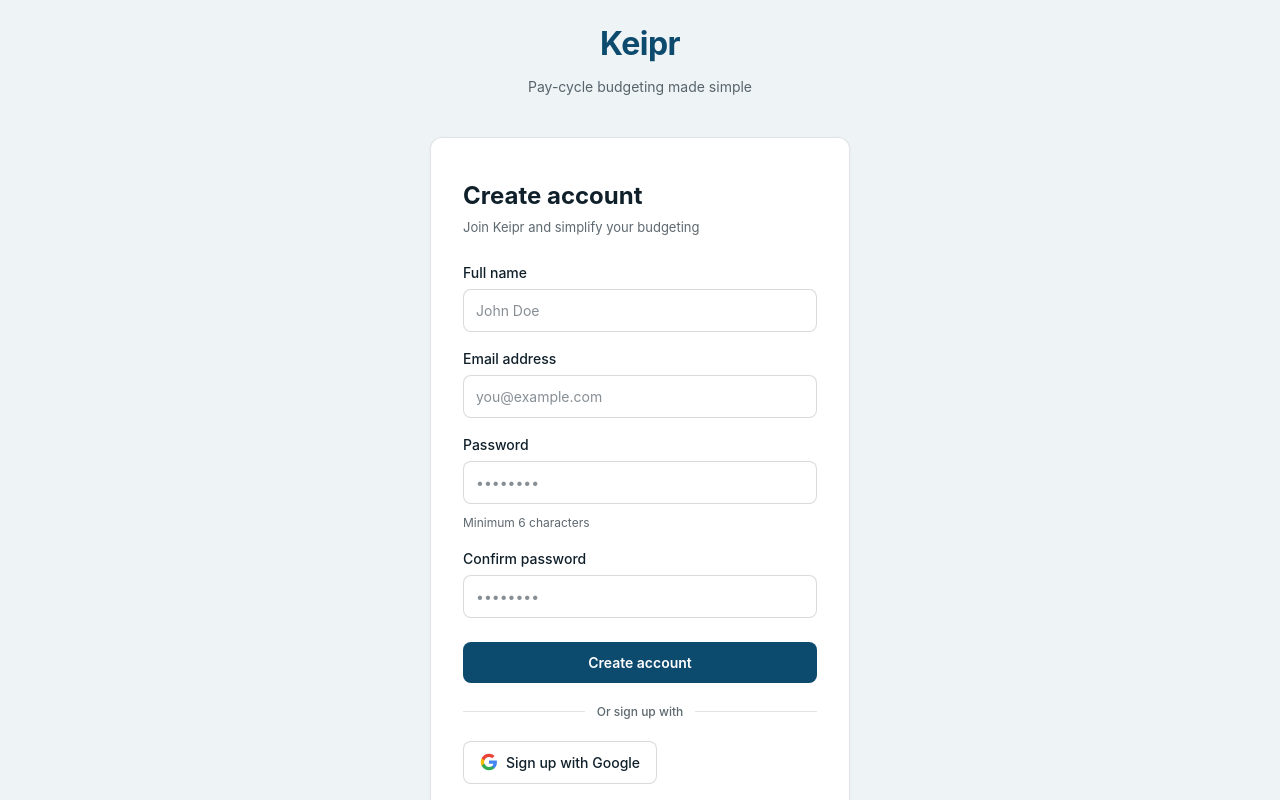
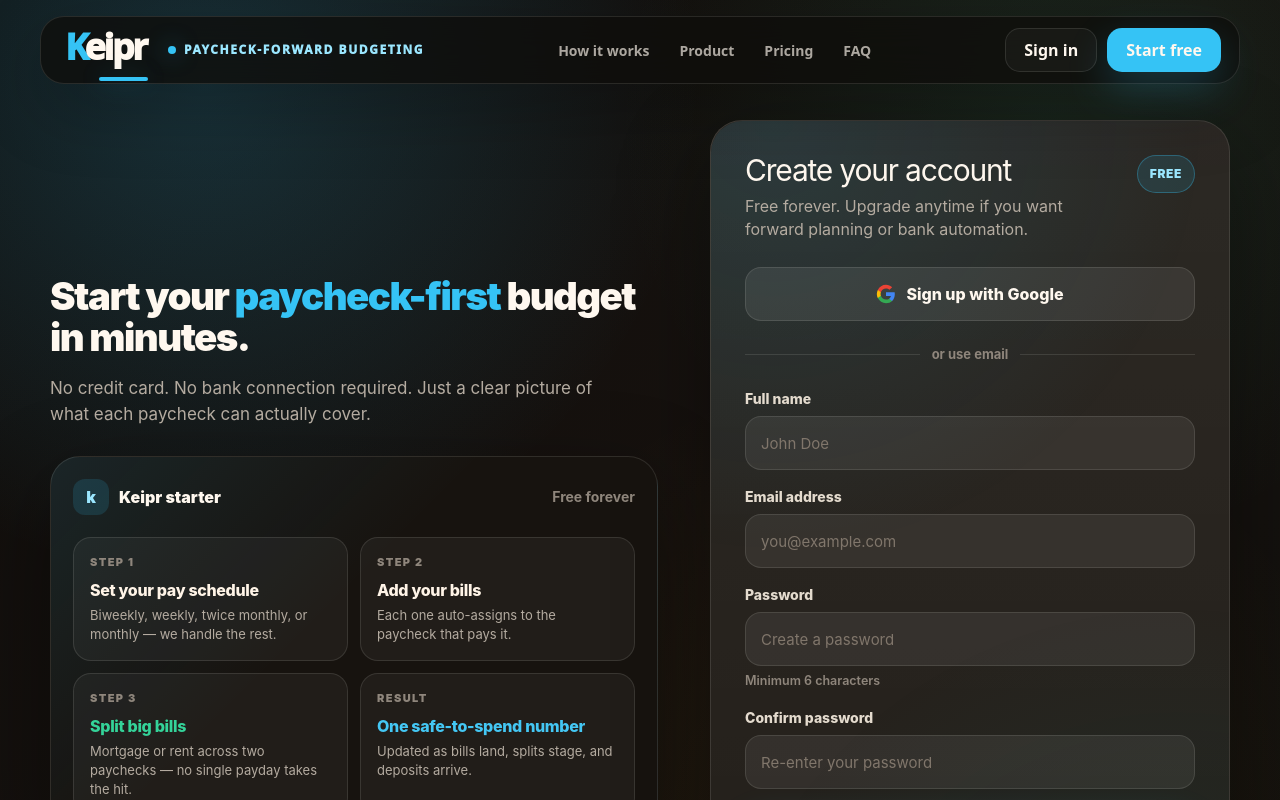
Before and after one commit to jesan-ux89/keiprwebsite, a Next.js app: page /auth/signup in a window 1280 px wide. Shown: the top 800 px of the page. Built offline with nearby package versions, Linux system fonts and the light colour scheme; no server answers.

Commit message:
/auth/signup: rebuild on login page's two-column shell (LandingNav + story + perks preview + form card)

```diff
--- a/src/app/auth/layout.tsx
+++ b/src/app/auth/layout.tsx
@@ -8,7 +8,7 @@ export default function AuthLayout({ children }: { children: React.ReactNode })
   const { colors, isDark } = useTheme();
   const pathname = usePathname();
 
-  if (pathname === '/auth/login') {
+  if (pathname === '/auth/login' || pathname === '/auth/signup') {
     return <>{children}</>;
   }
 
--- a/src/app/auth/signup/page.tsx
+++ b/src/app/auth/signup/page.tsx
@@ -4,12 +4,12 @@ import React, { useState } from 'react';
 import { useRouter } from 'next/navigation';
 import Link from 'next/link';
 import { useAuth } from '@/context/AuthContext';
-import { useTheme } from '@/context/ThemeContext';
+import LandingStyles from '@/components/landing/LandingStyles';
+import LandingNav from '@/components/landing/LandingNav';
 
 export default function SignupPage() {
   const router = useRouter();
   const { signUpWithEmail, signInWithGoogle, loading } = useAuth();
-  const { colors } = useTheme();
 
   const [fullName, setFullName] = useState('');
   const [email, setEmail] = useState('');
@@ -42,18 +42,14 @@ export default function SignupPage() {
     e.preventDefault();
     setError('');
 
-    if (!validateForm()) {
-      return;
-    }
+    if (!validateForm()) return;
 
     setIsSubmitting(true);
-
     try {
       await signUpWithEmail(email, password, fullName);
       router.push('/onboarding/pay-schedule');
     } catch (err) {
-      const errorMessage = err instanceof Error ? err.message : 'Failed to create account';
-      setError(errorMessage);
+      setError(err instanceof Error ? err.message : 'Failed to create account');
     } finally {
       setIsSubmitting(false);
     }
@@ -62,293 +58,467 @@ export default function SignupPage() {
   const handleGoogleSignUp = async () => {
     setError('');
     setIsSubmitting(true);
-
     try {
       await signInWithGoogle();
       router.push('/onboarding/pay-schedule');
     } catch (err) {
-      const errorMessage = err instanceof Error ? err.message : 'Failed to sign up with Google';
-      setError(errorMessage);
+      setError(err instanceof Error ? err.message : 'Failed to sign up with Google');
     } finally {
       setIsSubmitting(false);
     }
   };
 
-  const styles = {
-    form: {
-      display: 'flex',
-      flexDirection: 'column' as const,
-      gap: '16px',
-    },
-    formGroup: {
-      display: 'flex',
-      flexDirection: 'column' as const,
-      gap: '6px',
-    },
-    label: {
-      fontSize: '14px',
-      fontWeight: '500',
-      color: colors.text,
-      display: 'block',
-    },
-    input: {
-      width: '100%',
-      padding: '10px 12px',
-      borderRadius: '8px',
-      border: `1px solid ${colors.inputBorder}`,
-      backgroundColor: colors.inputBg,
-      color: colors.text,
-      fontSize: '14px',
-      fontFamily: 'inherit',
-      transition: 'all 0.2s ease',
-      boxSizing: 'border-box' as const,
-      outline: 'none',
-    },
-    inputFocus: {
-      borderColor: colors.electric,
-      boxShadow: `0 0 0 3px ${colors.electric}20`,
-    },
-    errorMessage: {
-      fontSize: '13px',
-      color: colors.red,
-      marginTop: '4px',
-      display: 'block',
-    },
-    submitButton: {
-      padding: '10px 16px',
-      borderRadius: '8px',
-      border: 'none',
-      backgroundColor: colors.midnight,
-      color: '#FFFFFF',
-      fontSize: '14px',
-      fontWeight: '600',
-      cursor: 'pointer',
-      transition: 'all 0.2s ease',
-      marginTop: '8px',
-      fontFamily: 'inherit',
-    },
-    submitButtonHover: {
-      opacity: 0.9,
-      transform: 'translateY(-1px)',
-    },
-    submitButtonDisabled: {
-      opacity: 0.5,
-      cursor: 'not-allowed',
-    },
-    divider: {
-      display: 'flex',
-      alignItems: 'center',
-      gap: '12px',
-      margin: '20px 0',
-    },
-    dividerLine: {
-      flex: 1,
-      height: '1px',
-      backgroundColor: colors.cardBorder,
-    },
-    dividerText: {
-      fontSize: '12px',
-      color: colors.textMuted,
-      fontWeight: '500',
-    },
-    googleButton: {
-      padding: '10px 16px',
-      borderRadius: '8px',
-      border: `1px solid ${colors.inputBorder}`,
-      backgroundColor: colors.card,
-      color: colors.text,
-      fontSize: '14px',
-      fontWeight: '500',
-      cursor: 'pointer',
-      transition: 'all 0.2s ease',
-      display: 'flex',
-      alignItems: 'center',
-      justifyContent: 'center',
-      gap: '8px',
-      fontFamily: 'inherit',
-    },
-    googleButtonHover: {
-      borderColor: colors.electric,
-      backgroundColor: `${colors.electric}10`,
-    },
-    linksContainer: {
-      display: 'flex',
-      flexDirection: 'column' as const,
-      gap: '12px',
-      marginTop: '20px',
-      fontSize: '13px',
-      textAlign: 'center' as const,
-    },
-    link: {
-      color: colors.electric,
-      textDecoration: 'none',
-      fontWeight: '500',
-      transition: 'opacity 0.2s ease',
-    },
-    linkHover: {
-      opacity: 0.8,
-    },
-    signinText: {
-      color: colors.textMuted,
-    },
-  };
+  const busy = isSubmitting || loading;
 
   return (
-    <div>
-      <h1 style={{ fontSize: '24px', fontWeight: '700', color: colors.text, marginBottom: '4px' }}>
-        Create account
-      </h1>
-      <p style={{ fontSize: '13px', color: colors.textMuted, marginBottom: '24px' }}>
-        Join Keipr and simplify your budgeting
+    <div className="landingRoot">
+      <LandingStyles />
+      <LandingNav />
+
+      <main className="loginPage">
+        <style>{`
+          .loginPage {
+            color: #fff8ef;
+            font-family: Inter, ui-sans-serif, system-ui, -apple-system, BlinkMacSystemFont, "Segoe UI", sans-serif;
+          }
+
+          .loginShell {
+            min-height: calc(100vh - 132px);
+            display: grid;
+            grid-template-columns: minmax(0, 1fr) minmax(430px, 520px);
+            gap: 52px;
+            align-items: center;
+            width: min(1180px, calc(100% - 40px));
+            margin: 0 auto;
+            padding: 36px 0 56px;
+          }
+
+          .story { max-width: 650px; }
+          .story h1 {
+            margin: 0;
+            max-width: 640px;
+            font-size: clamp(28px, 3vw, 42px);
+            line-height: 1.08;
+            letter-spacing: -0.04em;
+            font-weight: 900;
+          }
+          .story h1 em { color: #35c3f5; font-style: normal; }
+          .storyCopy {
+            margin: 16px 0 28px;
+            max-width: 580px;
+            color: #b4aba0;
+            font-size: 17px;
+            line-height: 1.55;
+          }
+
+          .preview {
+            max-width: 620px;
+            border-radius: 30px;
+            padding: 22px;
+            background:
+              linear-gradient(135deg, rgba(53, 195, 245, 0.1), transparent 44%),
+              #17130f;
+            color: #fff8ef;
+            box-shadow: 0 32px 90px rgba(0, 0, 0, 0.38);
+            border: 1px solid rgba(255, 248, 239, 0.11);
+          }
+          .previewTop {
+            display: flex;
+            align-items: center;
+            justify-content: space-between;
+            margin-bottom: 22px;
+          }
+          .previewTitle {
+            display: flex;
+            align-items: center;
+            gap: 10px;
+            font-weight: 900;
+          }
+          .miniLogo {
+            width: 36px;
+            height: 36px;
+            border-radius: 12px;
+            background: rgba(53, 195, 245, 0.14);
+            display: grid;
+            place-items: center;
+            color: #9be7ff;
+            font-weight: 950;
+          }
+          .updated { color: #8f867c; font-size: 14px; font-weight: 750; }
+
+          .perksGrid { display: grid; grid-template-columns: repeat(2, 1fr); gap: 12px; }
+          .perkCard {
+            border-radius: 18px;
+            padding: 16px;
+            background: rgba(255,255,255,0.045);
+            border: 1px solid rgba(255,248,239,0.11);
+          }
+          .perkLabel {
+            font-size: 11px;
+            font-weight: 950;
+            color: #8f867c;
+            letter-spacing: 0.13em;
+            text-transform: uppercase;
+            margin: 0 0 8px;
+          }
+          .perkTitle {
+            font-size: 16px;
+            font-weight: 850;
+            color: #fff4e7;
+            margin: 0 0 4px;
+            letter-spacing: -0.02em;
+          }
+          .perkDetail {
+            font-size: 13px;
+            color: #b4aba0;
+            line-height: 1.45;
+            margin: 0;
+          }
+          .perkAccent { color: #34d399; }
+          .perkAccentBlue { color: #44c7f4; }
+          .perkAccentGold { color: #ffd684; }
+
+          .loginCard {
+            position: relative;
+            background:
+              linear-gradient(180deg, rgba(255,255,255,0.06), rgba(255,255,255,0.02)),
+              #1f1b16;
+            border: 1px solid rgba(255,248,239,0.11);
+            border-radius: 32px;
+            padding: 34px;
+            box-shadow: 0 32px 90px rgba(0,0,0,0.38);
+            overflow: hidden;
+          }
+          .loginCard::before {
+            content: "";
+            position: absolute;
+            inset: 0;
+            border-radius: 32px;
+            pointer-events: none;
+            background:
+              radial-gradient(circle at 12% 0%, rgba(53,195,245,0.12), transparent 44%),
+              radial-gradient(circle at 90% 110%, rgba(13,148,136,0.11), transparent 45%);
+          }
+          .loginCard > * { position: relative; z-index: 1; }
+          .loginHead {
+            display: flex;
+            justify-content: space-between;
+            align-items: flex-start;
+            gap: 20px;
+            margin-bottom: 26px;
+          }
+          .loginHead h2 {
+            margin: 0 0 8px;
+            font-size: 30px;
+            line-height: 1.05;
+            letter-spacing: -0.04em;
+          }
+          .loginHead p { margin: 0; color: #b4aba0; line-height: 1.45; }
+          .freePill {
+            flex: 0 0 auto;
+            border-radius: 999px;
+            padding: 9px 12px;
+            background: rgba(53,195,245,0.12);
+            color: #9be7ff;
+            border: 1px solid rgba(53,195,245,0.32);
+            font-weight: 900;
+            font-size: 12px;
+            letter-spacing: 0.05em;
+            text-transform: uppercase;
+          }
+
+          .googleButton {
+            width: 100%;
+            height: 54px;
+            border: 1px solid rgba(255,248,239,0.11);
+            background: rgba(255,255,255,0.08);
+            border-radius: 16px;
+            color: #fff8ef;
+            font: inherit;
+            font-weight: 850;
+            display: flex;
+            align-items: center;
+            justify-content: center;
+            gap: 10px;
+            cursor: pointer;
+            transition: transform 160ms ease, border-color 160ms ease, background 160ms ease;
+          }
+          .googleButton:hover:not(:disabled) {
+            transform: translateY(-1px);
+            border-color: rgba(53,195,245,0.45);
+            background: rgba(53,195,245,0.08);
+          }
+          .googleButton:disabled,
+          .submitButton:disabled { cursor: not-allowed; opacity: 0.58; }
+
+          .divider {
+            display: grid;
+            grid-template-columns: 1fr auto 1fr;
+            gap: 12px;
+            align-items: center;
+            margin: 24px 0;
+            color: #8f867c;
+            font-size: 13px;
+            font-weight: 750;
+          }
+          .divider::before, .divider::after {
+            content: "";
+            height: 1px;
+            background: rgba(255,248,239,0.11);
+          }
+
+          .formGroup { margin-bottom: 16px; }
+          .formGroup label {
+            display: block;
+            margin-bottom: 7px;
+            color: #e4dbce;
+            font-size: 14px;
+            font-weight: 850;
+          }
+          .input {
+            width: 100%;
+            height: 54px;
+            border: 1px solid rgba(255,248,239,0.11);
+            border-radius: 16px;
+            background: rgba(255,255,255,0.065);
+            color: #fff8ef;
+            padding: 0 15px;
+            font: inherit;
+            font-size: 15px;
+            outline: none;
+            transition: border 160ms ease, box-shadow 160ms ease, background 160ms ease;
+          }
+          .input::placeholder { color: #80766b; }
+          .input:focus {
+            border-color: rgba(53,195,245,0.7);
+            background: rgba(255,255,255,0.09);
+            box-shadow: 0 0 0 4px rgba(53,195,245,0.12);
+          }
+          .helperText {
+            margin: 6px 0 0;
+            color: #8f867c;
+            font-size: 12.5px;
+            font-weight: 600;
+          }
+
+          .submitButton {
+            width: 100%;
+            height: 56px;
+            border: 0;
+            border-radius: 17px;
+            background: #35c3f5;
+            color: #06151d;
+            font: inherit;
+            font-size: 16px;
+            font-weight: 950;
+            cursor: pointer;
+            box-shadow: 0 18px 38px rgba(53,195,245,0.2);
+            transition: transform 160ms ease, box-shadow 160ms ease;
+          }
+          .submitButton:hover:not(:disabled) {
+            transform: translateY(-1px);
+            box-shadow: 0 22px 44px rgba(53,195,245,0.24);
+          }
+
+          .errorMessage {
+            margin: 0 0 18px;
+            padding: 12px 14px;
+            border-radius: 14px;
+            background: rgba(255,107,107,0.1);
+            border: 1px solid rgba(255,107,107,0.22);
+            color: #ffaaa5;
+            font-size: 14px;
+            line-height: 1.4;
+          }
+
+          .legalCopy {
+            margin: 18px 0 0;
+            color: #8f867c;
+            font-size: 12.5px;
+            line-height: 1.5;
+            text-align: center;
+          }
+          .legalCopy a { color: #6bd8ff; font-weight: 750; text-decoration: none; }
+
+          .createAccount {
+            text-align: center;
+            color: #b4aba0;
+            font-size: 14px;
+            margin: 22px 0 0;
+          }
+          .createAccount a { color: #6bd8ff; font-weight: 850; text-decoration: none; }
+
+          @media (max-width: 980px) {
+            .loginShell {
+              grid-template-columns: 1fr;
+              gap: 32px;
+              padding: 24px 0 44px;
+              min-height: 0;
+            }
+            .story { max-width: none; }
+          }
+          @media (max-width: 640px) {
+            .loginShell { width: min(100% - 28px, 1180px); }
+            .preview { display: none; }
+            .storyCopy { font-size: 16px; }
+            .loginCard { padding: 24px; border-radius: 24px; }
+            .loginCard::before { border-radius: 24px; }
+            .loginHead { display: block; }
+            .freePill { display: inline-flex; margin-top: 14px; }
+            .perksGrid { grid-template-columns: 1fr; }
+          }
+        `}</style>
+
+        <div className="loginShell">
+          <section className="story" aria-label="Why join Keipr">
+            <h1>Start your <em>paycheck-first</em> budget in minutes.</h1>
+            <p className="storyCopy">
+              No credit card. No bank connection required. Just a clear picture of what each
+              paycheck can actually cover.
             </p>
 
-      {error && <div style={styles.errorMessage as React.CSSProperties}>{error}</div>}
+            <div className="preview" aria-label="What you get with Keipr">
+              <div className="previewTop">
+                <div className="previewTitle">
+                  <span className="miniLogo">k</span>
+                  Keipr starter
+                </div>
+                <div className="updated">Free forever</div>
+              </div>
+              <div className="perksGrid">
+                <div className="perkCard">
+                  <p className="perkLabel">Step 1</p>
+                  <p className="perkTitle">Set your pay schedule</p>
+                  <p className="perkDetail">Biweekly, weekly, twice monthly, or monthly &mdash; we handle the rest.</p>
+                </div>
+                <div className="perkCard">
+                  <p className="perkLabel">Step 2</p>
+                  <p className="perkTitle">Add your bills</p>
+                  <p className="perkDetail">Each one auto-assigns to the paycheck that pays it.</p>
+                </div>
+                <div className="perkCard">
+                  <p className="perkLabel">Step 3</p>
+                  <p className="perkTitle perkAccent">Split big bills</p>
+                  <p className="perkDetail">Mortgage or rent across two paychecks &mdash; no single payday takes the hit.</p>
+                </div>
+                <div className="perkCard">
+                  <p className="perkLabel">Result</p>
+                  <p className="perkTitle perkAccentBlue">One safe-to-spend number</p>
+                  <p className="perkDetail">Updated as bills land, splits stage, and deposits arrive.</p>
+                </div>
+              </div>
+            </div>
+          </section>
 
-      <form onSubmit={handleEmailSignUp} style={styles.form}>
-        <div style={styles.formGroup}>
-          <label htmlFor="fullname" style={styles.label}>
-            Full name
-          </label>
+          <section className="loginCard" aria-label="Sign up form">
+            <div className="loginHead">
+              <div>
+                <h2>Create your account</h2>
+                <p>Free forever. Upgrade anytime if you want forward planning or bank automation.</p>
+              </div>
+              <div className="freePill">Free</div>
+            </div>
+
+            {error && <div className="errorMessage">{error}</div>}
+
+            <button
+              className="googleButton"
+              type="button"
+              onClick={handleGoogleSignUp}
+              disabled={busy}
+            >
+              <GoogleIcon />
+              {busy ? 'Creating account...' : 'Sign up with Google'}
+            </button>
+
+            <div className="divider">or use email</div>
+
+            <form onSubmit={handleEmailSignUp}>
+              <div className="formGroup">
+                <label htmlFor="fullname">Full name</label>
                 <input
                   id="fullname"
+                  className="input"
                   type="text"
                   placeholder="John Doe"
                   value={fullName}
                   onChange={(e) => setFullName(e.target.value)}
-            disabled={isSubmitting || loading}
-            style={styles.input as React.CSSProperties}
-            onFocus={(e) => Object.assign(e.target.style, styles.inputFocus)}
-            onBlur={(e) => {
-              Object.keys(styles.inputFocus).forEach((key) => {
-                if (key !== 'borderColor' && key !== 'boxShadow') {
-                  delete (e.target.style as any)[key];
-                }
-              });
-            }}
+                  disabled={busy}
+                  autoComplete="name"
                   required
                 />
               </div>
 
-        <div style={styles.formGroup}>
-          <label htmlFor="email" style={styles.label}>
-            Email address
-          </label>
+              <div className="formGroup">
+                <label htmlFor="email">Email address</label>
                 <input
                   id="email"
+                  className="input"
                   type="email"
                   placeholder="you@example.com"
                   value={email}
                   onChange={(e) => setEmail(e.target.value)}
-            disabled={isSubmitting || loading}
-            style={styles.input as React.CSSProperties}
-            onFocus={(e) => Object.assign(e.target.style, styles.inputFocus)}
-            onBlur={(e) => {
-              Object.keys(styles.inputFocus).forEach((key) => {
-                if (key !== 'borderColor' && key !== 'boxShadow') {
-                  delete (e.target.style as any)[key];
-                }
-              });
-            }}
+                  disabled={busy}
+                  autoComplete="email"
                   required
                 />
               </div>
 
-        <div style={styles.formGroup}>
-          <label htmlFor="password" style={styles.label}>
-            Password
-          </label>
+              <div className="formGroup">
+                <label htmlFor="password">Password</label>
                 <input
                   id="password"
+                  className="input"
                   type="password"
-            placeholder="••••••••"
+                  placeholder="Create a password"
                   value={password}
                   onChange={(e) => setPassword(e.target.value)}
-            disabled={isSubmitting || loading}
-            style={styles.input as React.CSSProperties}
-            onFocus={(e) => Object.assign(e.target.style, styles.inputFocus)}
-            onBlur={(e) => {
-              Object.keys(styles.inputFocus).forEach((key) => {
-                if (key !== 'borderColor' && key !== 'boxShadow') {
-                  delete (e.target.style as any)[key];
-                }
-              });
-            }}
+                  disabled={busy}
+                  autoComplete="new-password"
                   required
                 />
-          <p style={{ fontSize: '12px', color: colors.textMuted, marginTop: '4px' }}>
-            Minimum 6 characters
-          </p>
+                <p className="helperText">Minimum 6 characters</p>
               </div>
 
-        <div style={styles.formGroup}>
-          <label htmlFor="confirmPassword" style={styles.label}>
-            Confirm password
-          </label>
+              <div className="formGroup">
+                <label htmlFor="confirmPassword">Confirm password</label>
                 <input
                   id="confirmPassword"
+                  className="input"
                   type="password"
-            placeholder="••••••••"
+                  placeholder="Re-enter your password"
                   value={confirmPassword}
                   onChange={(e) => setConfirmPassword(e.target.value)}
-            disabled={isSubmitting || loading}
-            style={styles.input as React.CSSProperties}
-            onFocus={(e) => Object.assign(e.target.style, styles.inputFocus)}
-            onBlur={(e) => {
-              Object.keys(styles.inputFocus).forEach((key) => {
-                if (key !== 'borderColor' && key !== 'boxShadow') {
-                  delete (e.target.style as any)[key];
-                }
-              });
-            }}
+                  disabled={busy}
+                  autoComplete="new-password"
                   required
                 />
               </div>
 
-        <button
-          type="submit"
-          disabled={isSubmitting || loading}
-          style={
-            isSubmitting || loading
-              ? { ...styles.submitButton, ...styles.submitButtonDisabled }
-              : styles.submitButton
-          }
-          onMouseEnter={(e) => {
-            if (!isSubmitting && !loading) {
-              Object.assign(e.currentTarget.style, styles.submitButtonHover);
-            }
-          }}
-          onMouseLeave={(e) => {
-            Object.assign(e.currentTarget.style, styles.submitButton);
-          }}
-        >
-          {isSubmitting || loading ? 'Creating account...' : 'Create account'}
+              <button className="submitButton" type="submit" disabled={busy}>
+                {busy ? 'Creating account...' : 'Create account'}
               </button>
             </form>
 
-      <div style={styles.divider}>
-        <div style={styles.dividerLine} />
-        <div style={styles.dividerText}>Or sign up with</div>
-        <div style={styles.dividerLine} />
+            <p className="legalCopy">
+              By creating an account, you agree to our{' '}
+              <Link href="/terms">Terms of Service</Link> and{' '}
+              <Link href="/privacy">Privacy Policy</Link>.
+            </p>
+
+            <p className="createAccount">
+              Already have an account? <Link href="/auth/login">Sign in</Link>
+            </p>
+          </section>
         </div>
+      </main>
+    </div>
+  );
+}
 
-      <button
-        onClick={handleGoogleSignUp}
-        disabled={isSubmitting || loading}
-        style={
-          isSubmitting || loading
-            ? { ...styles.googleButton, opacity: 0.5, cursor: 'not-allowed' }
-            : styles.googleButton
-        }
-        onMouseEnter={(e) => {
-          if (!isSubmitting && !loading) {
-            Object.assign(e.currentTarget.style, styles.googleButtonHover);
-          }
-        }}
-        onMouseLeave={(e) => {
-          Object.assign(e.currentTarget.style, styles.googleButton);
-        }}
-      >
-        <svg width="18" height="18" viewBox="0 0 24 24" fill="none" xmlns="http://www.w3.org/2000/svg">
+function GoogleIcon() {
+  return (
+    <svg width="20" height="20" viewBox="0 0 24 24" fill="none" aria-hidden="true">
       <path
         d="M22.56 12.25c0-.78-.07-1.53-.2-2.25H12v4.26h5.92c-.26 1.37-1.04 2.53-2.21 3.31v2.77h3.57c2.08-1.92 3.28-4.74 3.28-8.09z"
         fill="#4285F4"
@@ -366,24 +536,5 @@ export default function SignupPage() {
         fill="#EA4335"
       />
     </svg>
-        {isSubmitting || loading ? 'Creating account...' : 'Sign up with Google'}
-      </button>
-
-      <p style={{ fontSize: '12px', color: colors.textMuted, textAlign: 'center', marginTop: '16px', lineHeight: 1.5 }}>
-        By creating an account, you agree to our{' '}
-        <Link href="/terms" style={{ color: colors.electric, textDecoration: 'underline' }}>Terms of Service</Link>
-        {' '}and{' '}
-        <Link href="/privacy" style={{ color: colors.electric, textDecoration: 'underline' }}>Privacy Policy</Link>.
-      </p>
-
-      <div style={styles.linksContainer}>
-        <div>
-          <span style={{ ...styles.signinText }}>Already have an account? </span>
-          <Link href="/auth/login" style={styles.link}>
-            Sign in
-          </Link>
-        </div>
-      </div>
-    </div>
   );
 }
```
Lines whose indentation alone changed are shown as unchanged.
